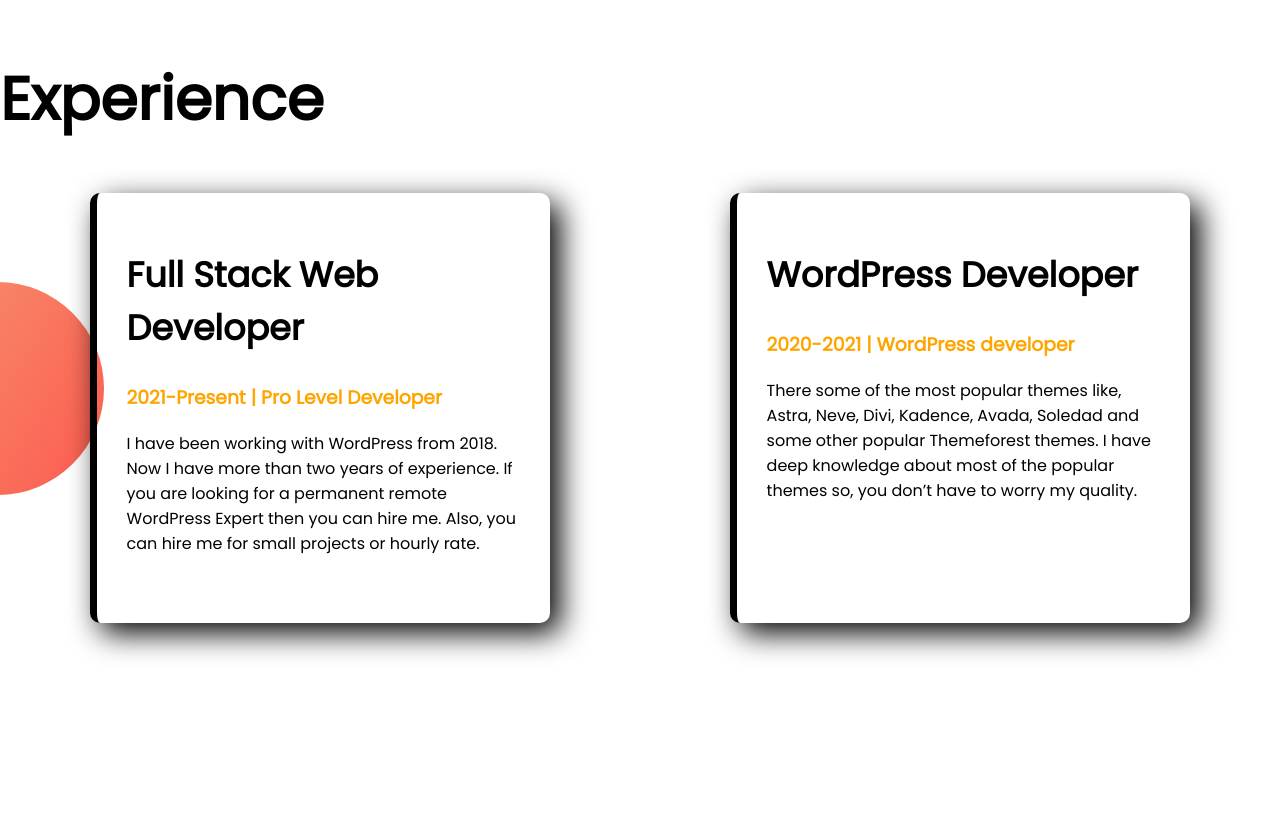
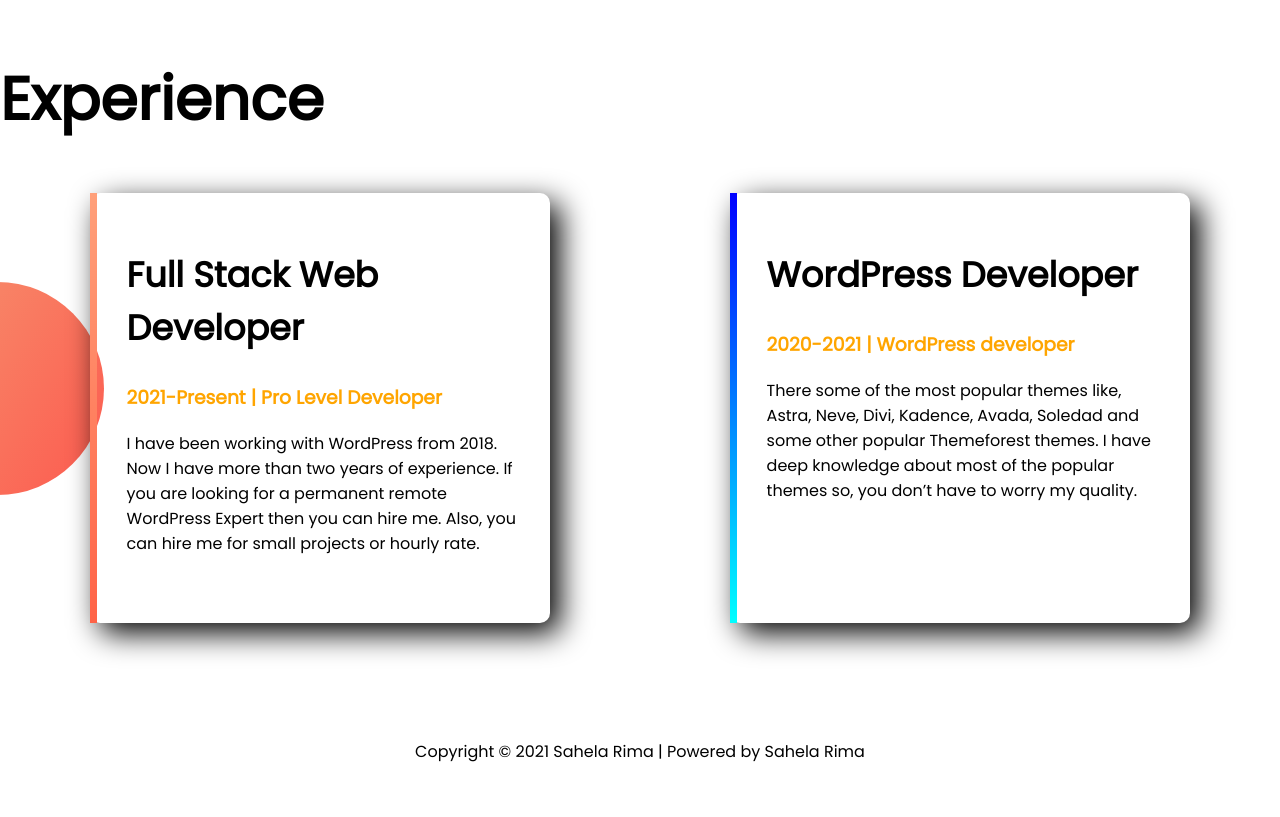
Before and after one commit to SahelaRima/developer-portfolio, a plain HTML site: page developer-portfolio/index.html in a window 1280 px wide. Shown: the part 1367-2184 px from the top of the page. Before the commit the page ends 2090 px from the top, so only its background shows below. Drawn offline with Linux system fonts and the light colour scheme.

Commit message:
footer added

```diff
--- a/developer-portfolio/index.html
+++ b/developer-portfolio/index.html
@@ -58,5 +58,8 @@
          </div>
         </div>
      </section>
+     <footer>
+         <p>Copyright © 2021 Sahela Rima | Powered by Sahela Rima</p>
+     </footer>
 </body>
 </html>
--- a/developer-portfolio/style.css
+++ b/developer-portfolio/style.css
@@ -45,6 +45,7 @@ display: flex;
 }
 .flexible-container{
     display: flex;
+
 }
 .experince-area{
     padding-bottom: 100px;
@@ -65,8 +66,7 @@ display: flex;
     padding-right: 20px;
     padding-bottom: 4%;
     padding-top: 2%;
-   border-radius: 10px;
-
+    border-radius: 10px;
 }
   h1{
       font-size: 60px;
@@ -76,8 +76,17 @@ h2{
 }
  #web-developer-item{
      border-left: 7px solid;
-     background-image: linear-gradient(lightsalmon tomato);
+     border-image: linear-gradient(blue, cyan);
+     border-image-slice: 1;
+     border-radius: 10px 10px;
+
  }
  #web-developer-area{
      border-left: 7px solid;
- }
+     border-image: linear-gradient( lightsalmon, tomato);
+     border-image-slice: 1;
+   }
+   footer p{
+       text-align: center;
+       padding-bottom: 50px;
+   }
```
